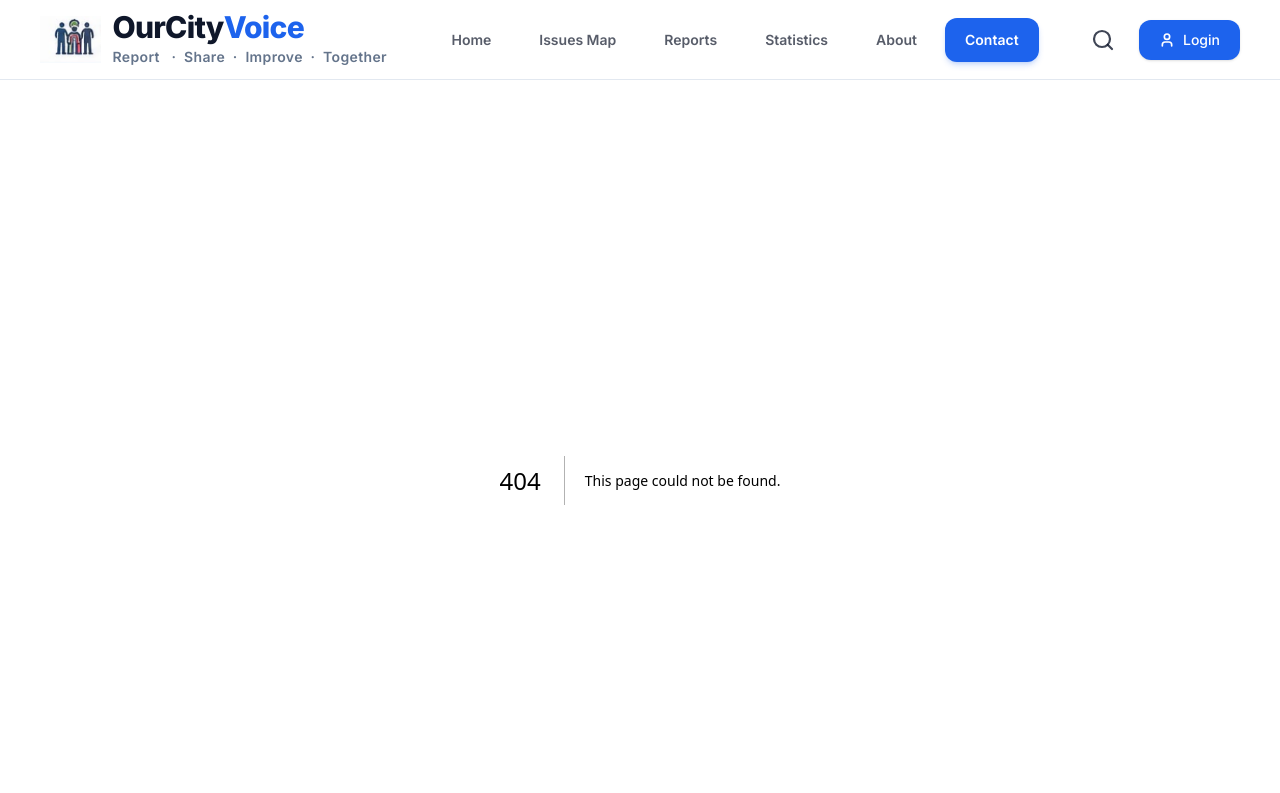
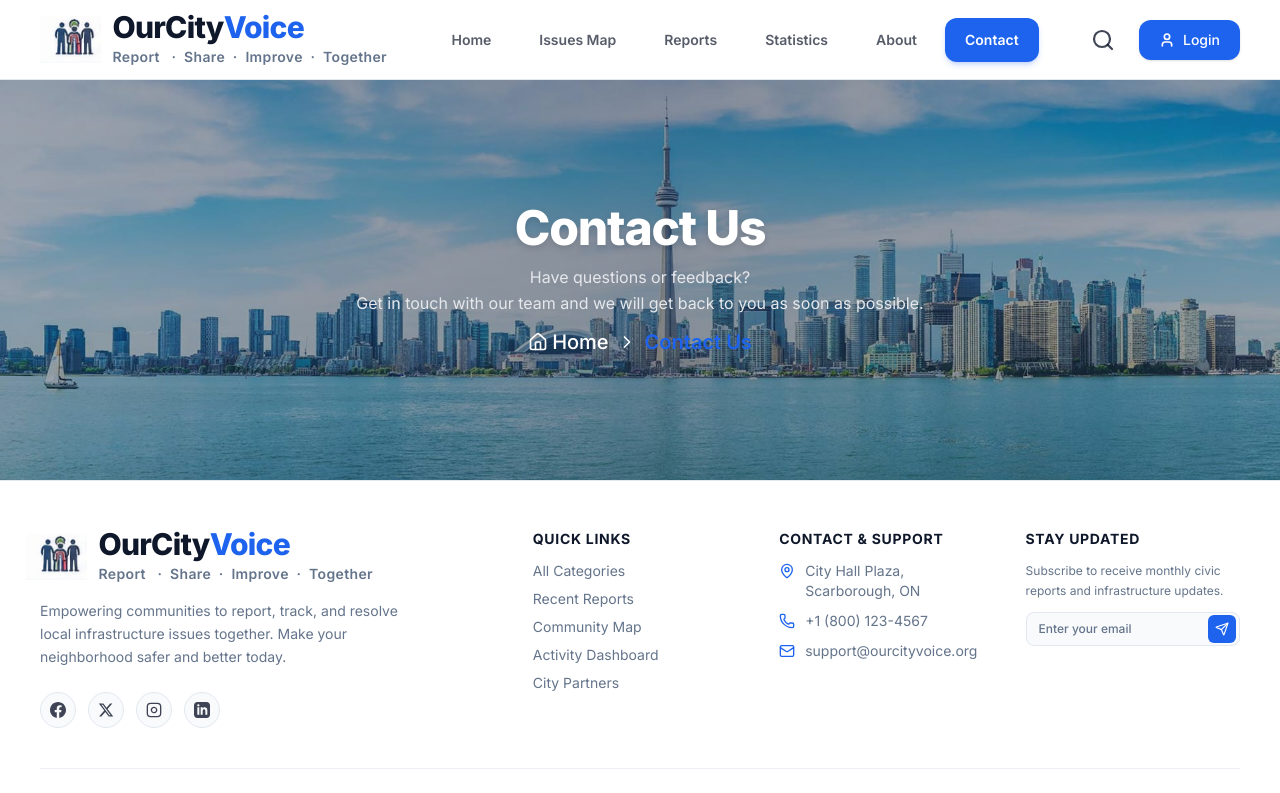
Before and after one commit to DreamLabIt/our-city-voice, a Next.js app: page /contact in a window 1280 px wide. Before the commit this address had no page. Shown: the top 793 px of the page. Built offline with nearby package versions, Linux system fonts and the light colour scheme.

Commit message:
Add ContactPage component and update PageHeader to accept React nodes for description

```diff
--- /dev/null
+++ b/app/contact/page.tsx
@@ -0,0 +1,20 @@
+import PageHeader from "@/components/common/PageHeader";
+
+export default function ContactPage() {
+    return (
+        <section>
+            <PageHeader
+                title="Contact Us"
+                description={
+                    <>
+                        Have questions or feedback?
+                        <br />
+                        Get in touch with our team and we will get back to you as soon as possible.
+                    </>
+                }
+                customBreadcrumbName="Contact Us"
+                bgImage="/hero-bg.jpg"
+            />
+        </section>
+    );
+}
--- a/components/common/PageHeader.tsx
+++ b/components/common/PageHeader.tsx
@@ -8,7 +8,7 @@ import { ChevronRight, Home } from "lucide-react";
 
 interface PageHeaderProps {
     title: string;
-    description?: string;
+    description?: React.ReactNode;
     bgImage?: string;
     customBreadcrumbName?: string;
 }
```
